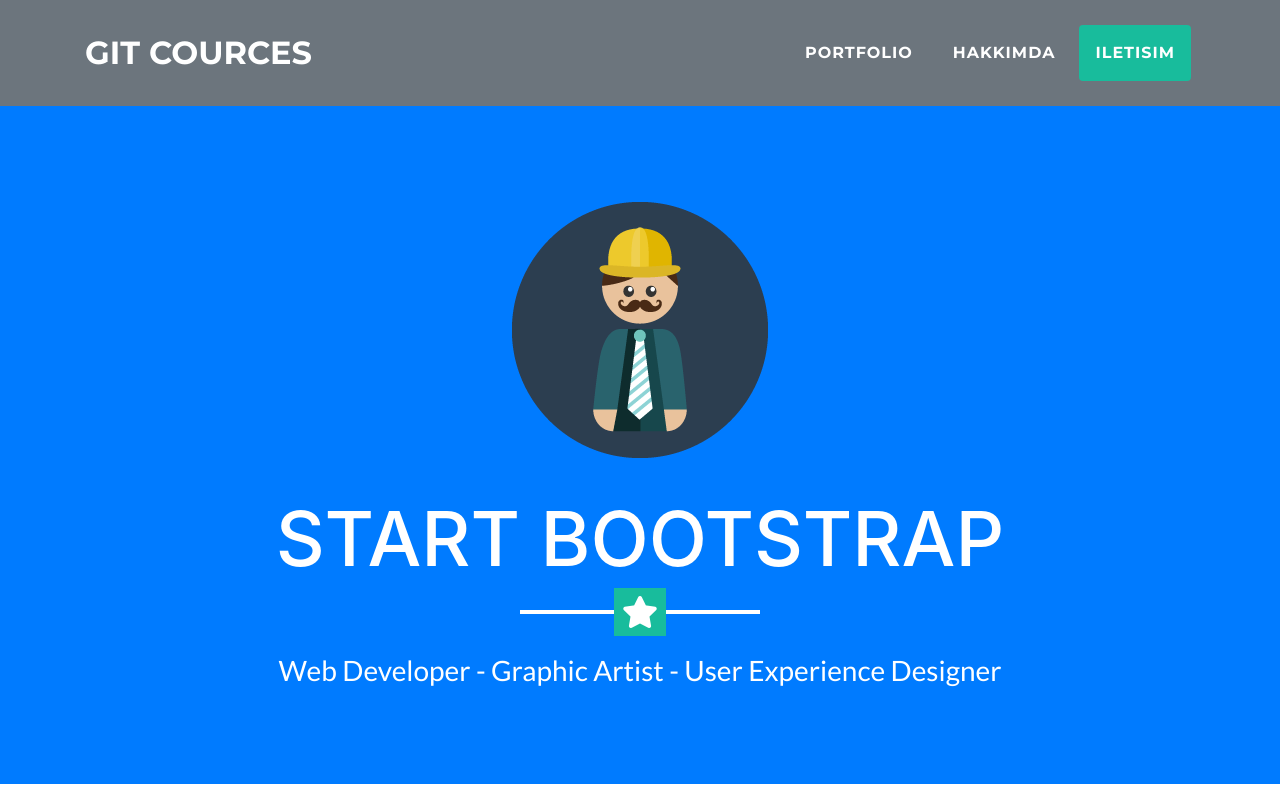
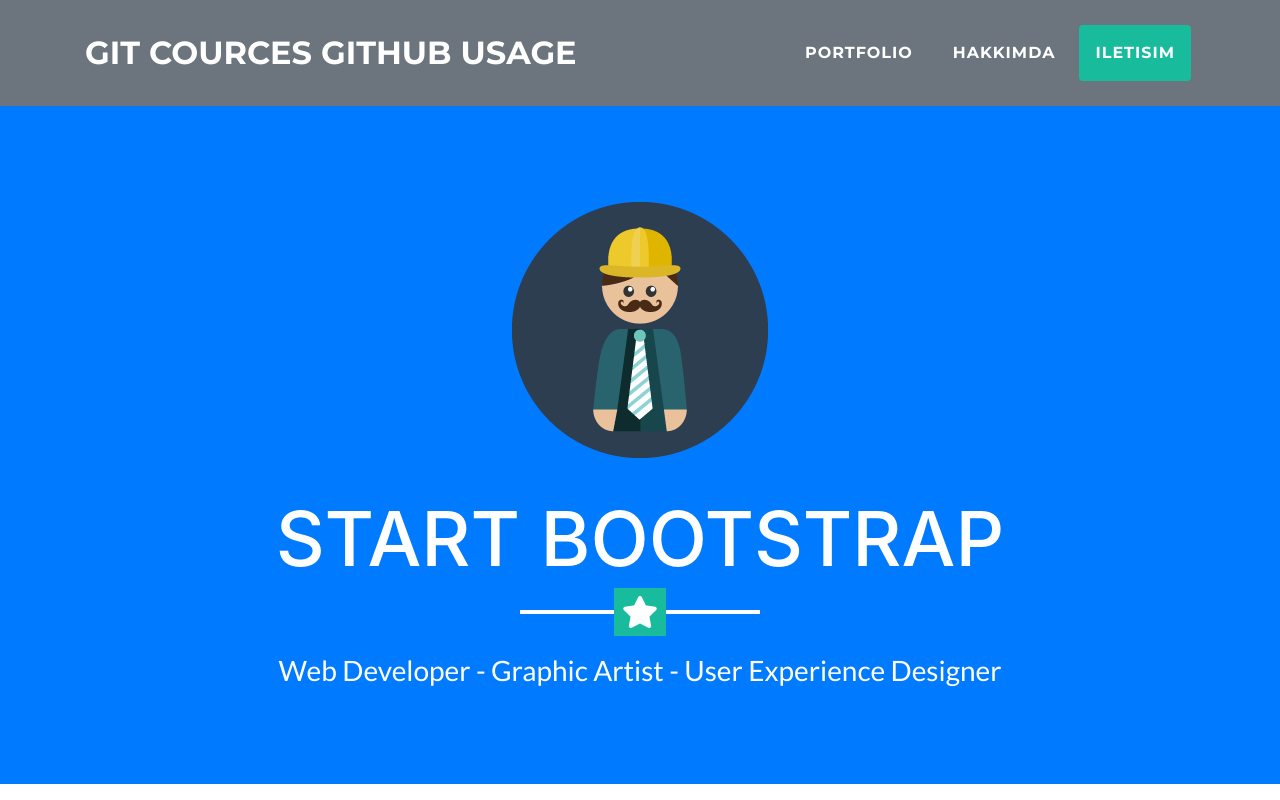
Before and after one commit to EmreBzkrt/webpage, a website with bundled scripts: page index.html in a window 1280 px wide. Shown: the top 800 px of the page. Built offline with nearby package versions, Linux system fonts and the light colour scheme.

Commit message:
apply edildi

```diff
--- a/index.html
+++ b/index.html
@@ -31,7 +31,7 @@
     <!-- Navigation -->
     <nav class="navbar navbar-expand-lg bg-secondary fixed-top text-uppercase" id="mainNav">
       <div class="container">
-        <a class="navbar-brand js-scroll-trigger" href="#page-top">Git Cources</a>
+        <a class="navbar-brand js-scroll-trigger" href="#page-top">Git Cources GitHub usage</a>
         <button class="navbar-toggler navbar-toggler-right text-uppercase bg-primary text-white rounded" type="button" data-toggle="collapse" data-target="#navbarResponsive" aria-controls="navbarResponsive" aria-expanded="false" aria-label="Toggle navigation">
           Menu
           <i class="fas fa-bars"></i>
```
